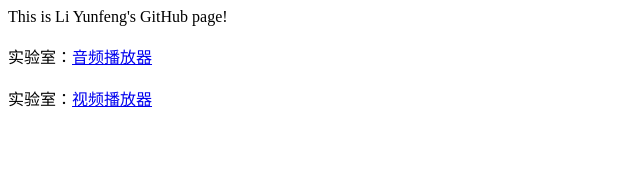
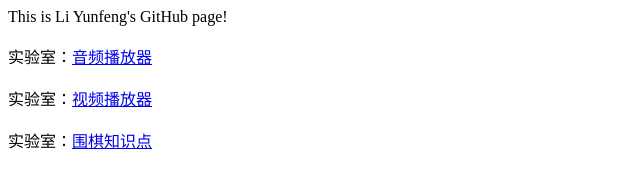
Before and after one commit to YFLIER/yflier.github.io, a plain HTML site: page index.html in a window 1280 px wide. Shown: the whole page, without its empty margins (0-640 px from the left). Drawn offline with Linux system fonts and the light colour scheme.

Commit message:
Add 101weiqi /spec/

```diff
--- a/index.html
+++ b/index.html
@@ -8,5 +8,7 @@
 <span>实验室：<a href="lab/splayer.html">音频播放器</a></span><br/>
 <br/>
 <span>实验室：<a href="lab/vplayer.html">视频播放器</a></span><br/>
+<br/>
+<span>实验室：<a href="http://www.yihuitek.com:81/proxy/101weiqi/spec/">围棋知识点</a></span><br/>
 </body>
 </html>
```
